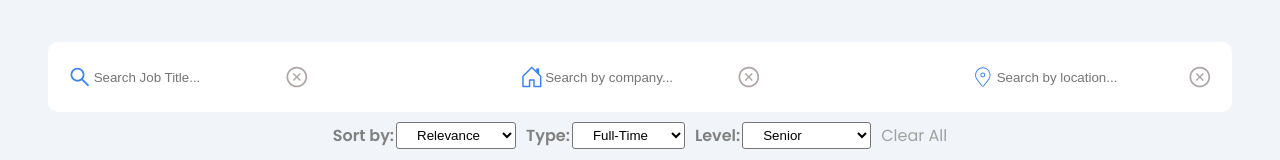
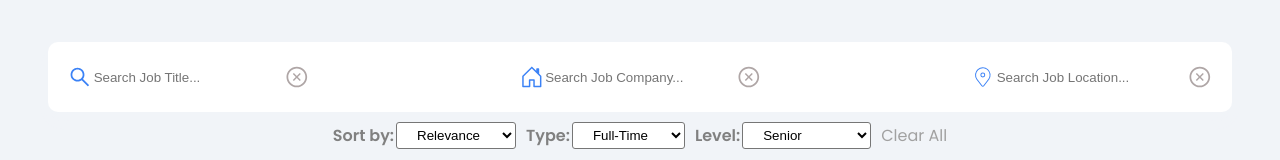
Before and after one commit to MachineKe/jobSearchApp, a React (Create React App) app: page / in a window 1280 px wide. Shown: the part 190-350 px from the top of the page. Built offline with nearby package versions, Linux system fonts and the light colour scheme.

Commit message:
job search app

```diff
--- a/src/Components/JobDiv/Jobs.js
+++ b/src/Components/JobDiv/Jobs.js
@@ -172,10 +172,11 @@ const Jobs = () => {
                 <input
                   type="text"
                   className="input"
-                  placeholder="Search by company..."
+                  placeholder="Search Job Company..."
                   value={searchTermCompany}
-                  onChange={(e) => setSearchTermLocation(e.target.value)}
+                  onChange={(e) => setSearchTermCompany(e.target.value)}
                 />
+
                 <AiOutlineCloseCircle className="closeIcon" />
               </div>
             </div>
@@ -185,10 +186,11 @@ const Jobs = () => {
                 <input
                   type="text"
                   className="input"
-                  placeholder="Search by location..."
+                  placeholder="Search Job Location..."
                   value={searchTermLocation}
-                  onChange={(e) => setSearchTermCompany(e.target.value)}
+                  onChange={(e) => setSearchTermLocation(e.target.value)}
                 />
+
                 <AiOutlineCloseCircle className="closeIcon" />
               </div>
             </div>
```
